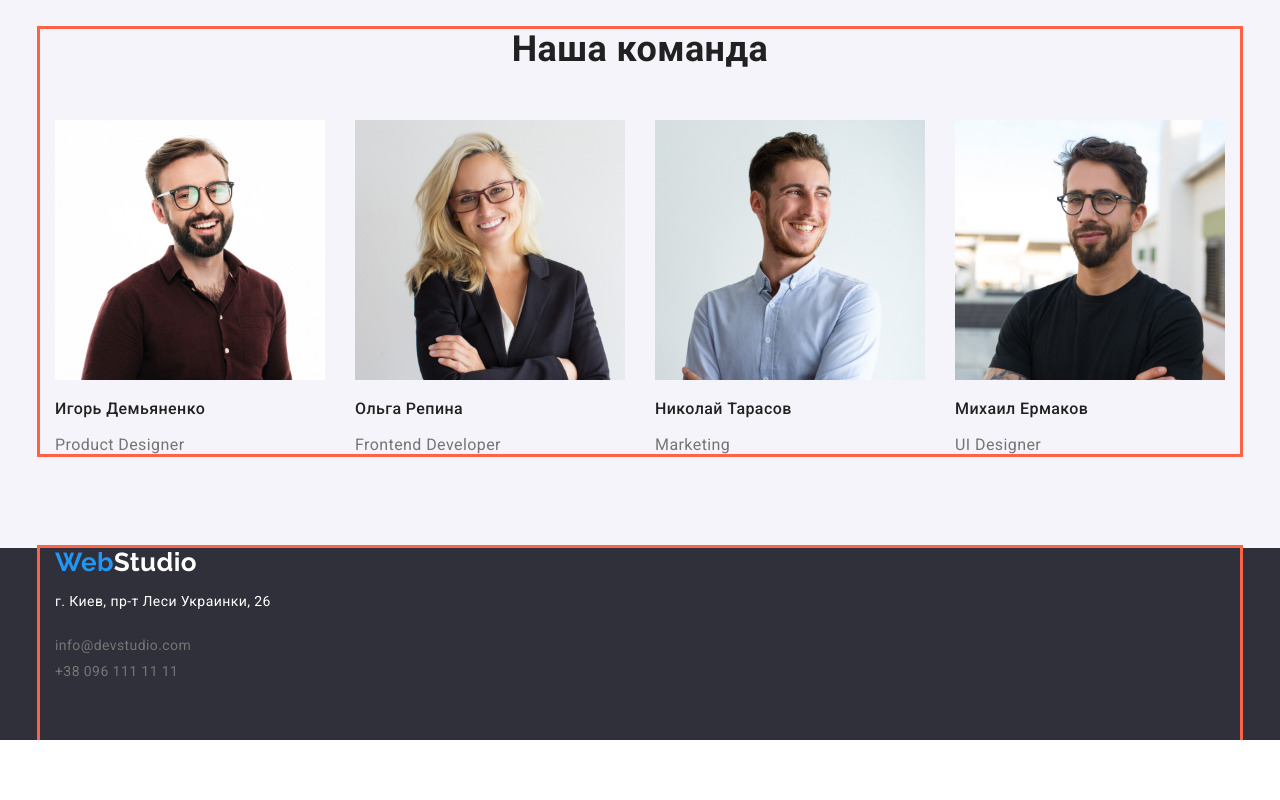
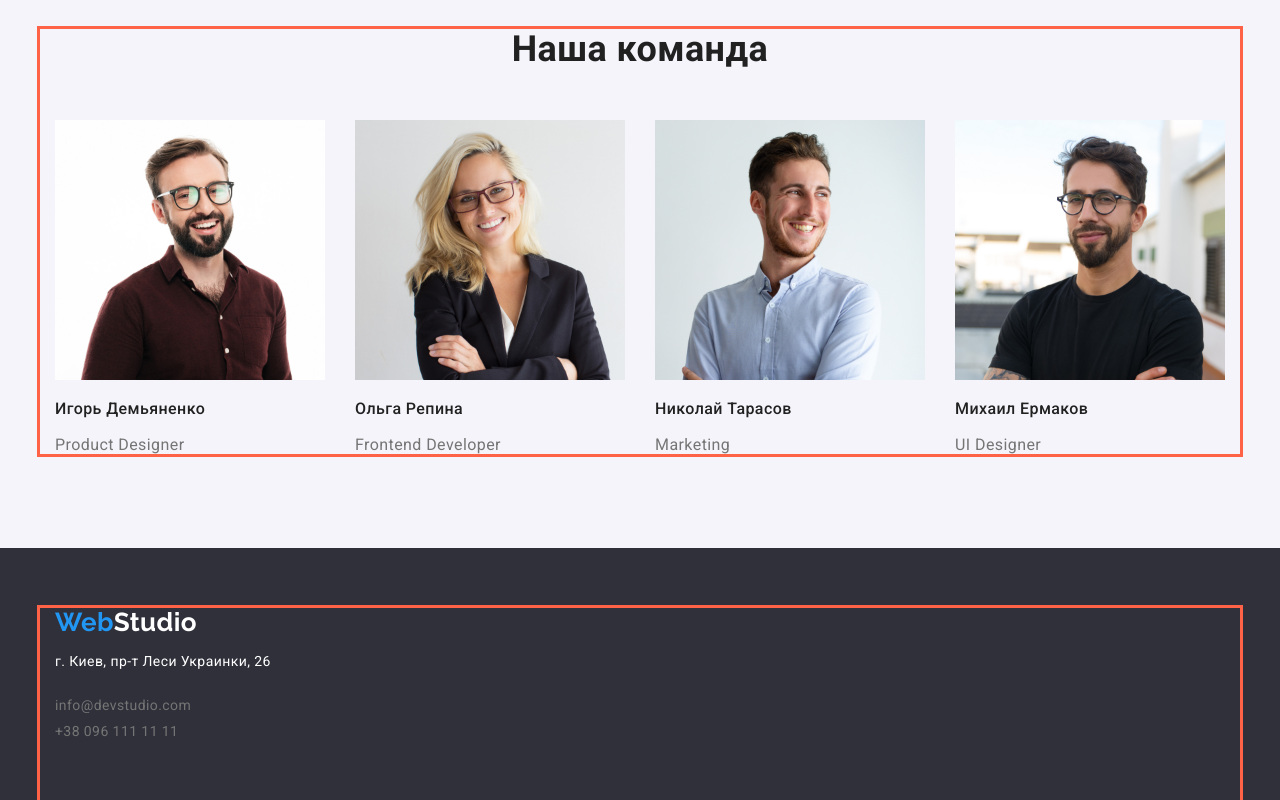
Before and after one commit to Serhii-Ruhtik/goit-markup-hw-03, a plain HTML site: page index.html in a window 1280 px wide. Shown: the part 1591-2391 px from the top of the page. Before the commit the page ends 2331 px from the top, so only its background shows below. Drawn offline with nearby package versions, Linux system fonts and the light colour scheme.

Commit message:
Update stales.css

```diff
--- a/css/stales.css
+++ b/css/stales.css
@@ -30,6 +30,9 @@ body {
   align-items: center;
   margin-left: 93px;
 
+}
+.footer{
+  padding-top: 60px;
 }
 .footer-list {
   list-style: none;
```
